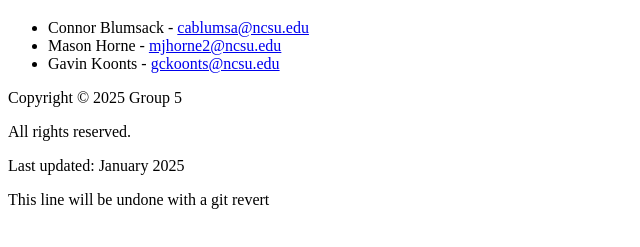
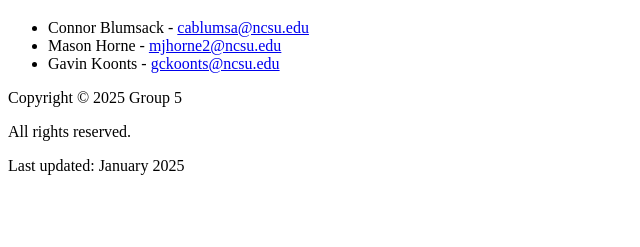
Before and after one commit to CSC-510-Group-5/git-Homework2, a plain HTML site: page index.html in a window 1280 px wide. Shown: the part 61-308 px from the top of the page, without its empty margins (0-640 px from the left). Drawn offline with Linux system fonts and the light colour scheme.

Commit message:
Revert "Adding line to index.html that will be reverted"
This reverts commit 00206356bd3729dcc357d8133c9cbb0138e2d9af.

Undoing the changes made in the previous commit for step 9

```diff
--- a/index.html
+++ b/index.html
@@ -16,7 +16,6 @@
             <p>Copyright © 2025 Group 5</p>
             <p>All rights reserved.</p>
             <p>Last updated: January 2025</p>
-            <p>This line will be undone with a git revert</p>
         </footer>
     </body>
 </html>
```
